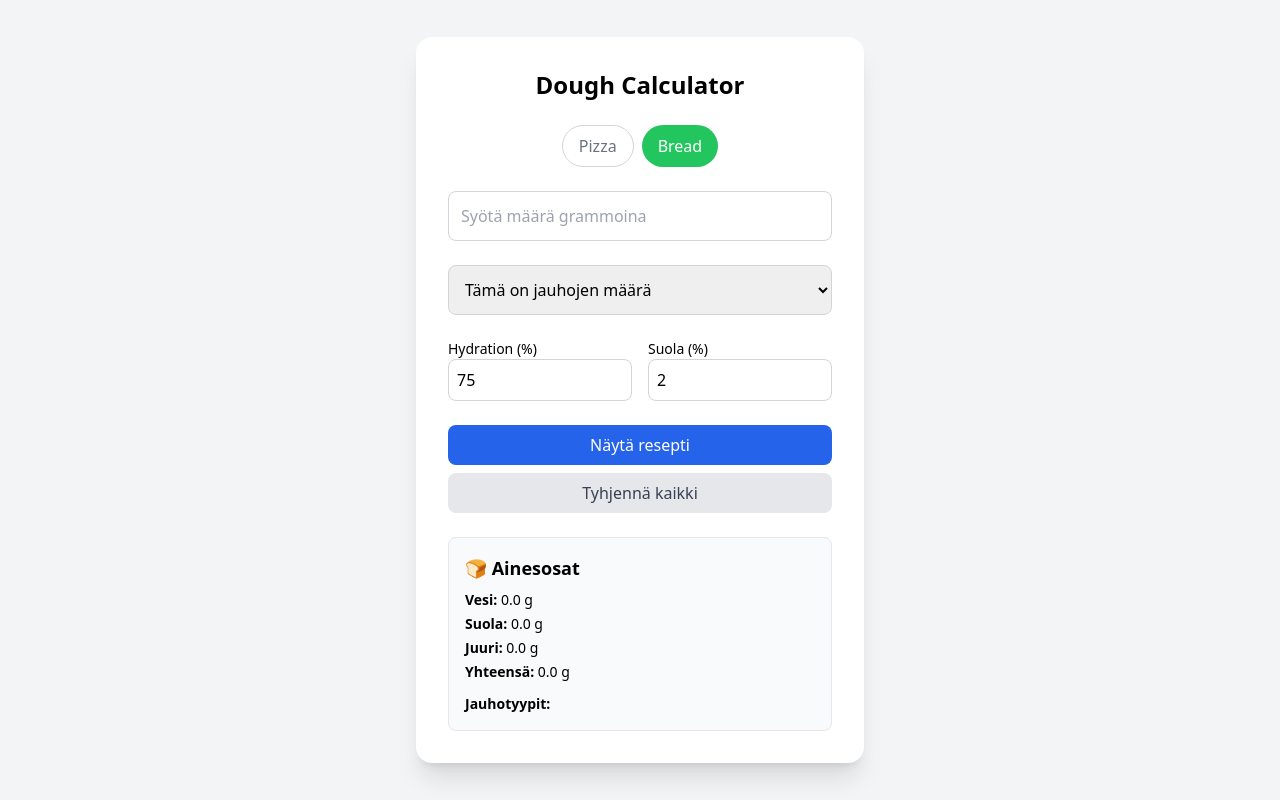
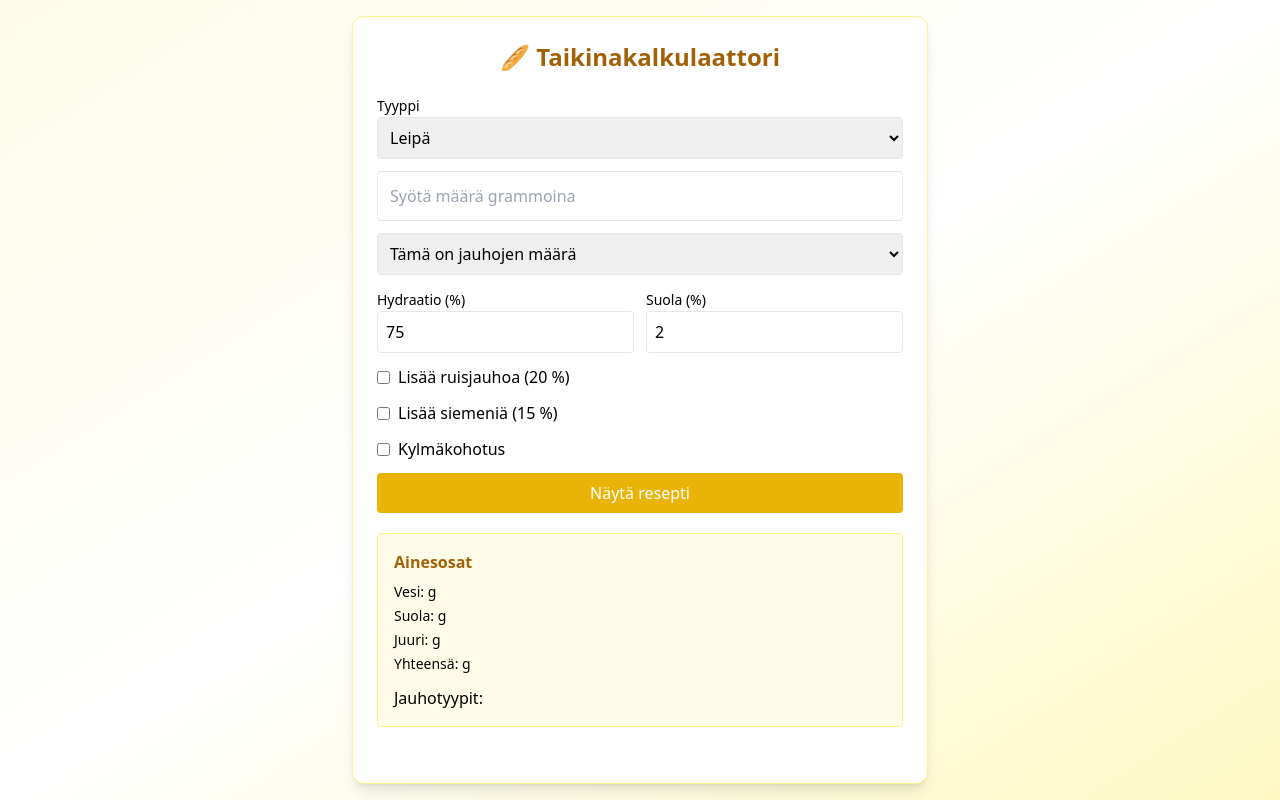
Before and after one commit to VilleJLehtola/Dough-calculator, a React (Vite) app: page / in a window 1280 px wide. Built offline with nearby package versions, Linux system fonts and the light colour scheme.

Commit message:
Update App.jsx

```diff
--- a/src/App.jsx
+++ b/src/App.jsx
@@ -1,211 +1,211 @@
 import React, { useState } from "react";
 
-export default function App() {
+export default function Taikinakalkulaattori() {
   const [inputGrams, setInputGrams] = useState("");
   const [inputType, setInputType] = useState("jauho");
   const [hydration, setHydration] = useState(75);
   const [saltPct, setSaltPct] = useState(2);
-  const [mode, setMode] = useState("leipa"); // 'pizza' or 'leipa'
+  const [oilPct, setOilPct] = useState(3);
+  const [mode, setMode] = useState("leipa");
+  const [coldFermentation, setColdFermentation] = useState(false);
+  const [includeRye, setIncludeRye] = useState(false);
+  const [includeSeeds, setIncludeSeeds] = useState(false);
   const [showRecipe, setShowRecipe] = useState(false);
   const [foldsDone, setFoldsDone] = useState(0);
 
-  const resetAll = () => {
-    setInputGrams("");
-    setInputType("jauho");
-    setHydration(75);
-    setSaltPct(2);
-    setMode("leipa");
-    setShowRecipe(false);
-    setFoldsDone(0);
+  const calculate = () => {
+    const grams = parseFloat(inputGrams);
+    if (isNaN(grams) || grams <= 0) return {};
+
+    const h = Math.max(0.55, hydration / 100);
+    const s = saltPct / 100;
+    const o = oilPct / 100;
+
+    let flour, water, salt, starter, oil = 0;
+
+    if (inputType === "jauho") {
+      flour = grams;
+      water = h * flour;
+    } else {
+      water = grams;
+      flour = water / h;
+    }
+
+    salt = flour * s;
+    starter = flour * 0.2;
+    if (mode === "pizza") oil = flour * o;
+
+    const ingredients = {
+      water: water.toFixed(1),
+      salt: salt.toFixed(1),
+      starter: starter.toFixed(1),
+      oil: oil.toFixed(1),
+      total: (flour + water + salt + starter + oil).toFixed(1),
+      flourTypes: {},
     };
 
-  const calculate = () => {
-    const grams = parseFloat(inputGrams);
-    if (isNaN(grams) || grams <= 0) {
-      return {
-        jauho: 0,
-        vesi: 0,
-        suola: 0,
-        juuri: 0,
-        yhteensa: 0,
-        jauhotyypit: {},
+    if (mode === "pizza") {
+      ingredients.flourTypes = {
+        "00-jauho": (flour * (1000 / 1070)).toFixed(1),
+        "puolikarkea": (flour * (70 / 1070)).toFixed(1),
       };
+    } else {
+      const rye = includeRye ? flour * 0.2 : 0;
+      const white = flour - rye;
+      ingredients.flourTypes = {
+        "puolikarkea": (white * (500 / 620)).toFixed(1),
+        "täysjyvä": (white * (120 / 620)).toFixed(1),
+      };
+      if (includeRye) ingredients.flourTypes["ruisjauho"] = rye.toFixed(1);
+      if (includeSeeds) ingredients.seeds = (flour * 0.15).toFixed(1);
     }
 
-    const h = hydration / 100;
-    const s = saltPct / 100;
-
-    let jauho, vesi, suola, juuri;
-
-    if (inputType === "jauho") {
-      jauho = grams;
-      vesi = h * jauho;
-    } else {
-      vesi = grams;
-      jauho = vesi / h;
-    }
-
-    suola = jauho * s;
-    juuri = jauho * 0.2;
-    const yhteensa = jauho + vesi + suola + juuri;
-
-    const jauhotyypit =
-      mode === "pizza"
-        ? {
-            "00-jauho": jauho * (1000 / 1070),
-            puolikarkea: jauho * (70 / 1070),
-          }
-        : {
-            puolikarkea: jauho * (500 / 620),
-            täysjyvä: jauho * (120 / 620),
+    return ingredients;
   };
 
-    return { jauho, vesi, suola, juuri, yhteensa, jauhotyypit };
-  };
+  const ingredients = calculate();
 
-  const result = calculate();
-
-  const reseptiSteps = [
-    {
-      id: 1,
-      text: "Sekoita jauhot ja vesi, anna levätä 30 minuuttia.",
-    },
-    {
-      id: 2,
-      text: "Lisää juuri ja sekoita tasaiseksi taikinaksi.",
-    },
-    {
-      id: 3,
-      text: "Taita taikinaa 4 kertaa 30 min välein.",
-    },
-    {
-      id: 4,
-      text: "Muotoile, kohota yön yli ja paista uunissa 230 °C.",
-    },
-  ];
+  const steps = [
+    "Sekoita jauhot ja vesi, anna levätä 30 min.",
+    "Lisää juuri ja sekoita taikinaksi.",
+    "Taita taikinaa (30min, 30min, 45min, 60min).",
+    includeSeeds ? "Lisää siemenet ennen viimeistä taittoa." : null,
+    coldFermentation
+      ? "Muotoile, laita kylmään yön yli, paista 230°C."
+      : "Muotoile, kohota ja paista 230°C.",
+  ].filter(Boolean);
 
   return (
-    <div className="min-h-screen bg-gray-100 flex items-center justify-center px-4">
-      <div className="bg-white shadow-xl rounded-2xl p-8 max-w-md w-full space-y-6">
-        <h1 className="text-2xl font-bold text-center">Dough Calculator</h1>
+    <div className="min-h-screen bg-gradient-to-br from-yellow-50 via-white to-yellow-100 p-4 flex justify-center">
+      <div className="bg-white max-w-xl w-full rounded-xl shadow-lg p-6 space-y-5 border border-yellow-200">
+        <h1 className="text-2xl font-bold text-yellow-700 text-center">🥖 Taikinakalkulaattori</h1>
 
-        <div className="flex justify-center gap-2">
-          <button
-            onClick={() => setMode("pizza")}
-            className={`px-4 py-2 rounded-full font-medium ${
-              mode === "pizza"
-                ? "bg-gray-300 text-black"
-                : "bg-white border border-gray-300 text-gray-500"
-            }`}
-          >
-            Pizza
-          </button>
-          <button
-            onClick={() => setMode("leipa")}
-            className={`px-4 py-2 rounded-full font-medium ${
-              mode === "leipa"
-                ? "bg-green-500 text-white"
-                : "bg-white border border-gray-300 text-gray-500"
-            }`}
-          >
-            Bread
-          </button>
-        </div>
+        <div className="space-y-3">
+          <label className="block">
+            <span className="text-sm">Tyyppi</span>
+            <select value={mode} onChange={e => setMode(e.target.value)} className="w-full p-2 border rounded">
+              <option value="leipa">Leipä</option>
+              <option value="pizza">Pizza</option>
+            </select>
+          </label>
 
           <input
             type="number"
             value={inputGrams}
-          onChange={(e) => setInputGrams(e.target.value)}
+            onChange={e => setInputGrams(e.target.value)}
             placeholder="Syötä määrä grammoina"
-          className="w-full p-3 border border-gray-300 rounded-lg"
+            className="w-full p-3 border rounded"
           />
 
           <select
             value={inputType}
-          onChange={(e) => setInputType(e.target.value)}
-          className="w-full p-3 border border-gray-300 rounded-lg"
+            onChange={e => setInputType(e.target.value)}
+            className="w-full p-2 border rounded"
           >
             <option value="jauho">Tämä on jauhojen määrä</option>
             <option value="vesi">Tämä on veden määrä</option>
           </select>
 
-        <div className="grid grid-cols-2 gap-4">
-          <div>
-            <label className="text-sm font-medium block">Hydration (%)</label>
+          <div className="grid grid-cols-2 gap-3">
+            <label>
+              <span className="text-sm">Hydraatio (%)</span>
               <input
                 type="number"
+                min="55"
                 value={hydration}
-              onChange={(e) => setHydration(e.target.value)}
-              className="w-full p-2 border border-gray-300 rounded-lg"
+                onChange={e => setHydration(e.target.value)}
+                className="w-full p-2 border rounded"
               />
-          </div>
-          <div>
-            <label className="text-sm font-medium block">Suola (%)</label>
+            </label>
+
+            <label>
+              <span className="text-sm">Suola (%)</span>
               <input
                 type="number"
                 value={saltPct}
-              onChange={(e) => setSaltPct(e.target.value)}
-              className="w-full p-2 border border-gray-300 rounded-lg"
+                onChange={e => setSaltPct(e.target.value)}
+                className="w-full p-2 border rounded"
               />
-          </div>
+            </label>
           </div>
 
-        <div className="flex flex-col gap-2">
+          {mode === "pizza" && (
+            <label>
+              <span className="text-sm">Öljy (%)</span>
+              <input
+                type="number"
+                value={oilPct}
+                onChange={e => setOilPct(e.target.value)}
+                className="w-full p-2 border rounded"
+              />
+            </label>
+          )}
+
+          {mode === "leipa" && (
+            <>
+              <label className="flex items-center gap-2">
+                <input type="checkbox" checked={includeRye} onChange={() => setIncludeRye(!includeRye)} />
+                Lisää ruisjauhoa (20 %)
+              </label>
+              <label className="flex items-center gap-2">
+                <input type="checkbox" checked={includeSeeds} onChange={() => setIncludeSeeds(!includeSeeds)} />
+                Lisää siemeniä (15 %)
+              </label>
+            </>
+          )}
+
+          <label className="flex items-center gap-2">
+            <input type="checkbox" checked={coldFermentation} onChange={() => setColdFermentation(!coldFermentation)} />
+            Kylmäkohotus
+          </label>
+
           <button
             onClick={() => setShowRecipe(!showRecipe)}
-            className="bg-blue-600 text-white py-2 rounded-lg hover:bg-blue-700 transition"
+            className="w-full bg-yellow-500 text-white py-2 rounded hover:bg-yellow-600"
           >
             {showRecipe ? "Piilota resepti" : "Näytä resepti"}
           </button>
-          <button
-            onClick={resetAll}
-            className="bg-gray-200 text-gray-700 py-2 rounded-lg hover:bg-gray-300"
-          >
-            Tyhjennä kaikki
-          </button>
         </div>
 
-        <div className="bg-gray-50 p-4 rounded-lg border border-gray-200">
-          <h2 className="text-lg font-semibold mb-2">🍞 Ainesosat</h2>
+        <div className="bg-yellow-50 p-4 rounded border border-yellow-200">
+          <h2 className="font-bold text-yellow-700 mb-2">Ainesosat</h2>
           <ul className="space-y-1 text-sm">
-            <li><strong>Vesi:</strong> {result.vesi.toFixed(1)} g</li>
-            <li><strong>Suola:</strong> {result.suola.toFixed(1)} g</li>
-            <li><strong>Juuri:</strong> {result.juuri.toFixed(1)} g</li>
-            <li><strong>Yhteensä:</strong> {result.yhteensa.toFixed(1)} g</li>
+            <li>Vesi: {ingredients.water} g</li>
+            <li>Suola: {ingredients.salt} g</li>
+            <li>Juuri: {ingredients.starter} g</li>
+            {mode === "pizza" && <li>Öljy: {ingredients.oil} g</li>}
+            {ingredients.seeds && <li>Siemenet: {ingredients.seeds} g</li>}
+            <li>Yhteensä: {ingredients.total} g</li>
           </ul>
-          <h3 className="mt-3 font-semibold text-sm">Jauhotyypit:</h3>
+          <h3 className="mt-3 font-medium">Jauhotyypit:</h3>
           <ul className="text-sm">
-            {Object.entries(result.jauhotyypit).map(([type, val]) => (
-              <li key={type}>
-                {type}: {val.toFixed(1)} g
-              </li>
+            {Object.entries(ingredients.flourTypes || {}).map(([type, amount]) => (
+              <li key={type}>{type}: {amount} g</li>
             ))}
           </ul>
         </div>
 
         {showRecipe && (
-          <div className="bg-white p-4 border border-gray-200 rounded-lg space-y-4">
-            <h2 className="text-lg font-bold text-gray-700">📋 Resepti</h2>
-            {reseptiSteps.map((step) => (
-              <div key={step.id} className="flex flex-col gap-2">
-                <p>{step.text}</p>
-                {step.id === 3 && (
-                  <div className="flex gap-2">
-                    {[1, 2, 3, 4].map((n) => (
-                      <label key={n} className="flex items-center gap-1">
+          <div className="p-4 bg-white border border-yellow-300 rounded space-y-3">
+            <h2 className="text-lg font-semibold text-yellow-700">📋 Resepti</h2>
+            {steps.map((step, i) => (
+              <div key={i} className="flex items-center gap-3">
+                {i === 2 ? (
+                  <>
+                    <span>{step}</span>
+                    {[1, 2, 3, 4].map(n => (
                       <input
+                        key={n}
                         type="checkbox"
                         checked={foldsDone >= n}
                         onChange={() =>
-                            setFoldsDone((prev) =>
-                              prev === n ? n - 1 : Math.max(n, prev)
-                            )
+                          setFoldsDone(prev => (prev === n ? n - 1 : Math.max(n, prev)))
                         }
                       />
-                        Taitos {n}
-                      </label>
                     ))}
-                  </div>
+                  </>
+                ) : (
+                  <span>{step}</span>
                 )}
               </div>
             ))}
```
Lines whose indentation alone changed are shown as unchanged.
